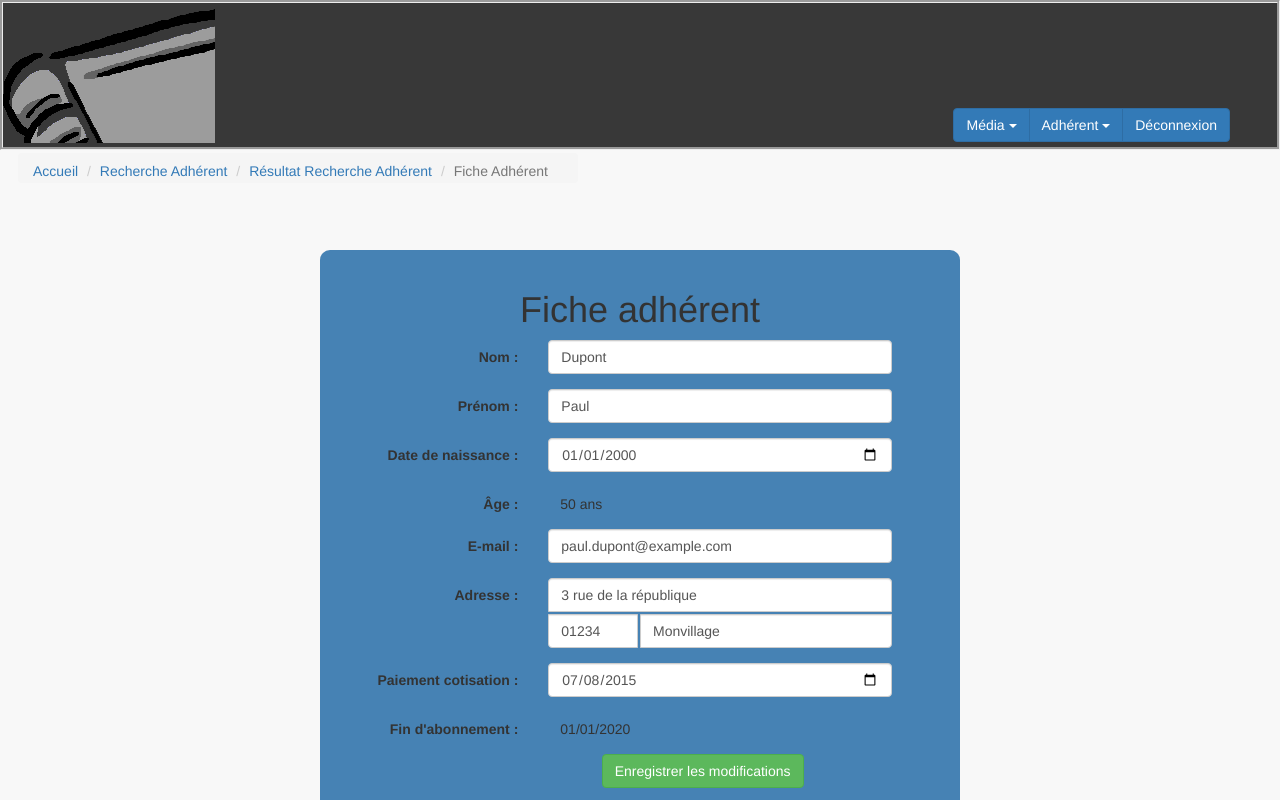
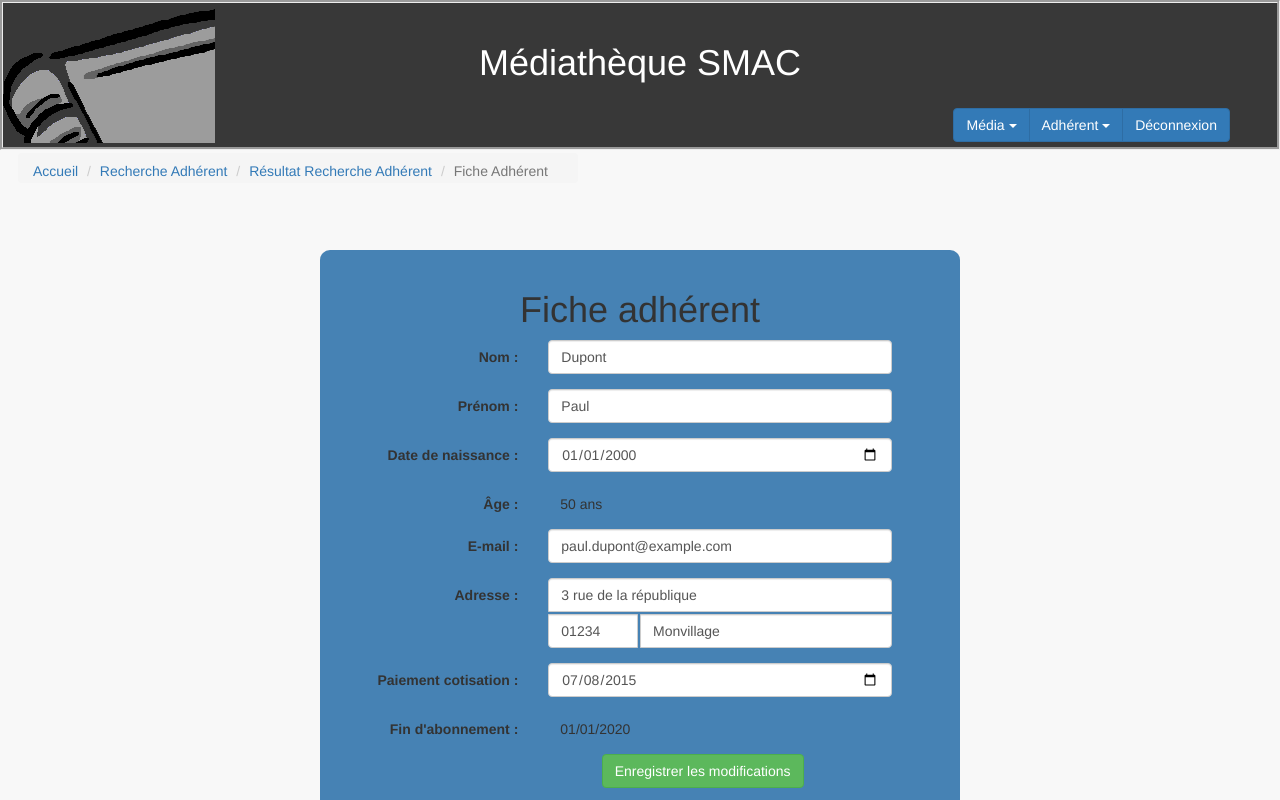
Before and after one commit to AdrienQuerol/MediaticSMAC, a plain HTML site: page maquette/fiche_adherent.html in a window 1280 px wide. Shown: the top 800 px of the page. Drawn offline with nearby package versions, Linux system fonts and the light colour scheme.

Commit message:
titre de la mediatheque dans entete

```diff
--- a/maquette/fiche_adherent.html
+++ b/maquette/fiche_adherent.html
@@ -20,7 +20,9 @@
 	<header class="entete container-fluid">
 		<section class="row">
 			<div class="logo col-md-2"></div>
-			<div class="btn-group col-md-3 col-md-offset-7 menu">
+			<h1 class="col-md-4 col-md-offset-2 titentete text-center">
+				M&eacute;diath&egrave;que SMAC</h1>
+			<div class="btn-group col-md-3 col-md-offset-1 menu">
 				<div class="btn-group">
 					<button type="button" class="btn btn-primary dropdown-toggle"
 						data-toggle="dropdown">
--- a/maquette/mystyle.css
+++ b/maquette/mystyle.css
@@ -19,6 +19,11 @@ body.mediaticSMAC {
 	background-image: url("livre.gif");
 	height:140px;
 	width:120px;
+}
+
+.titentete{
+	color:white;
+	padding-top:20px;
 }
 
 .cheminDeFer2  {
```
Also changed, not shown: maquette/fiche_media.html (+3 -1 lines), maquette/nouveau_adherent.html (+3 -1 lines), maquette/nouveau_media.html (+3 -1 lines), maquette/recherche_adherent.html (+3 -1 lines), maquette/recherche_media.html (+3 -1 lines), maquette/resultat_adherent.html (+3 -1 lines), maquette/resultat_media.html (+3 -1 lines).
